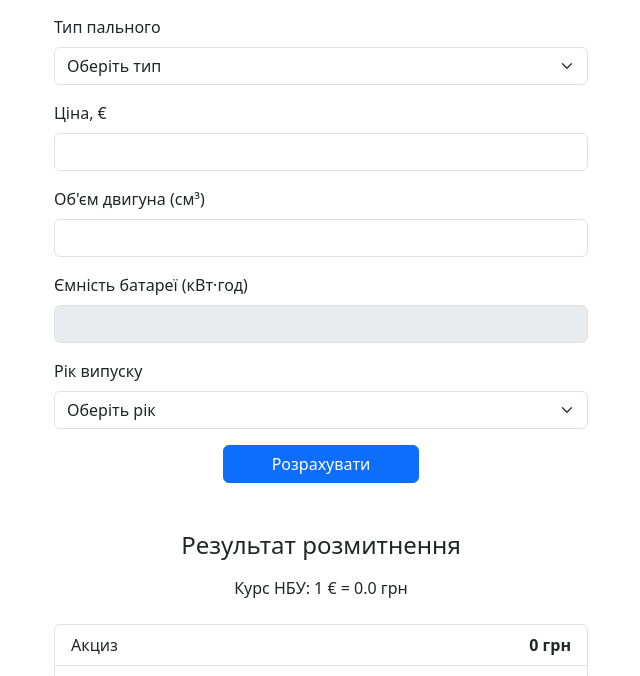
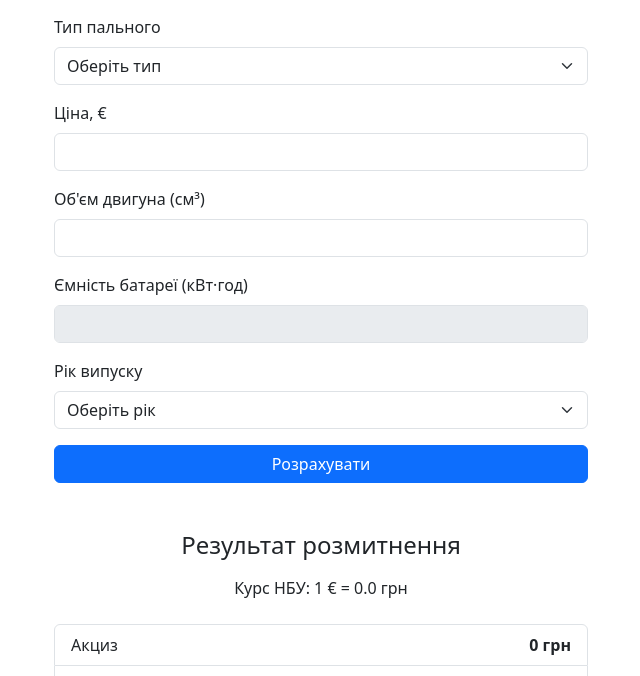
Before and after one commit to volodymyr-semenchenk0/search_cars, a Flask app: page /duty_calc in a window 1280 px wide. Shown: the part 175-851 px from the top of the page, without its empty margins (319-959 px from the left). Run offline with Flask 3, Linux system fonts and the light colour scheme; data that the repository does not hold is empty; some libraries are stand-ins or nearby versions.

Commit message:
update calc

```diff
--- a/app/templates/duty_calc.html
+++ b/app/templates/duty_calc.html
@@ -59,7 +59,7 @@
                 </div>
 
                 <div class="col-12 text-center mt-3">
-                    <button type="submit" class="btn btn-primary px-5">Розрахувати</button>
+                    <button type="submit" class="btn btn-primary px-5 w-100">Розрахувати</button>
                 </div>
             </form>
 
```
